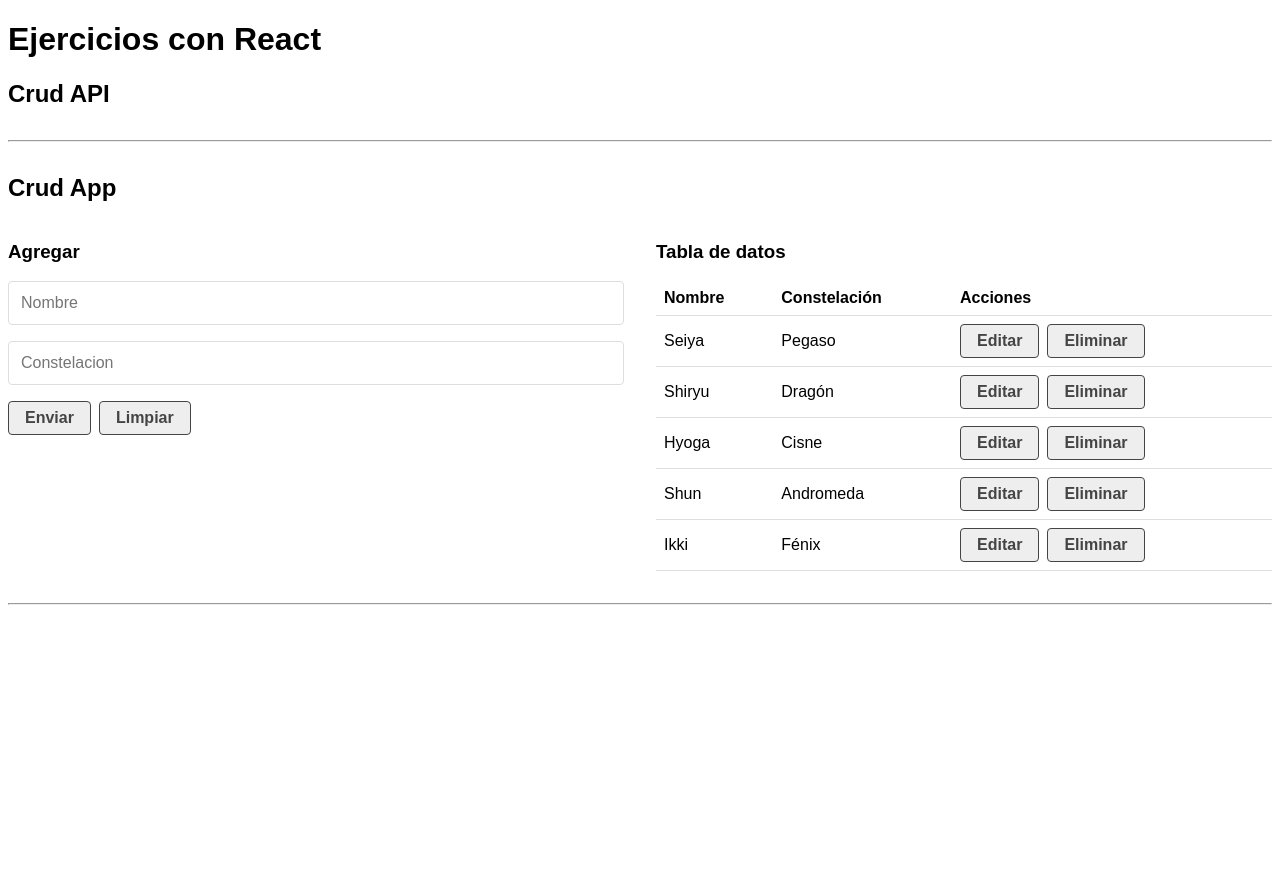
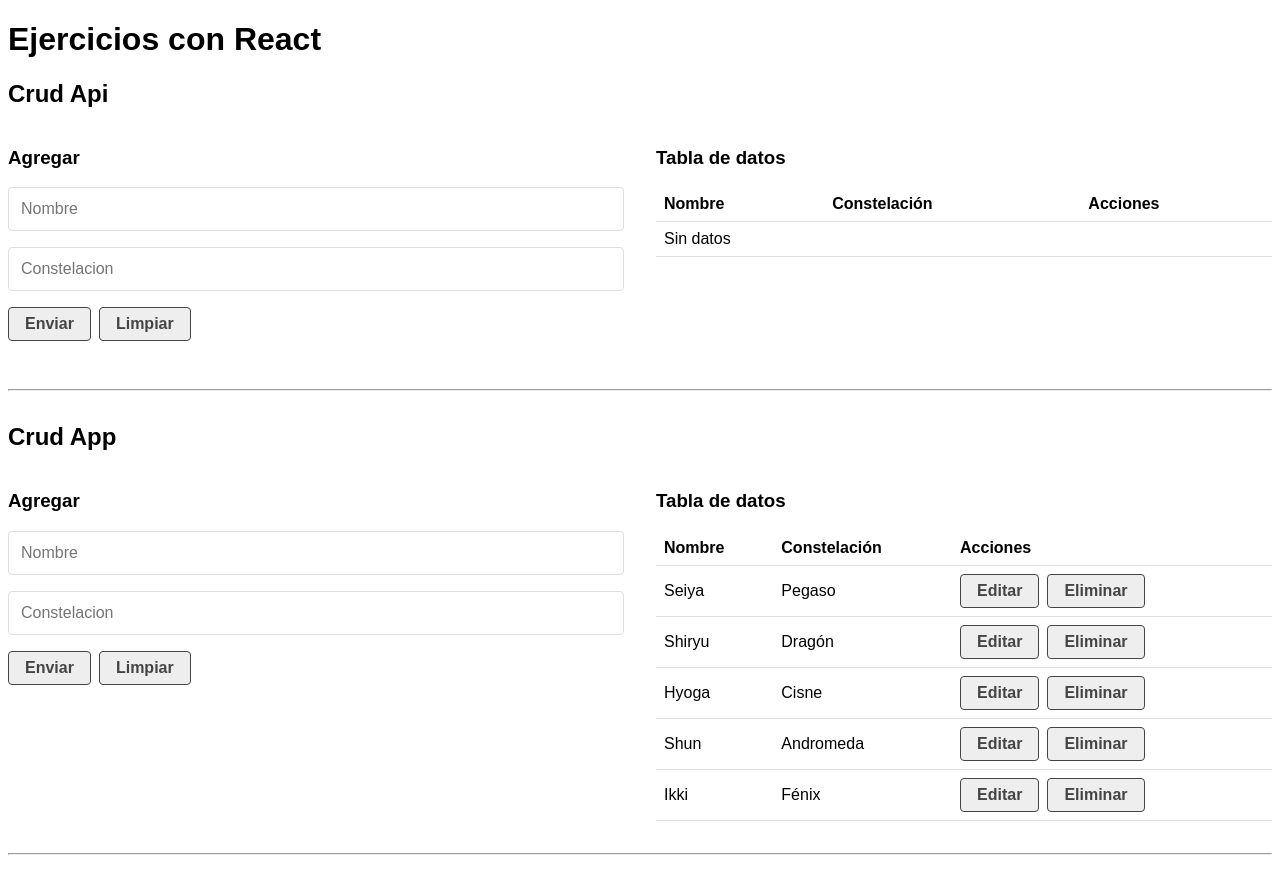
Before and after one commit to Nestor1393/curso-react-2024, a React (Create React App) app in the folder 02-crud/: page / in a window 1280 px wide. Before the commit the page ends 800 px from the top, so only its background shows below. Built offline with nearby package versions, Linux system fonts and the light colour scheme; data requests are answered from the project's data file.

Commit message:
helper y get

```diff
--- a/02-crud/src/components/CrudApi.jsx
+++ b/02-crud/src/components/CrudApi.jsx
@@ -1,11 +1,71 @@
-import React from 'react'
+import React, {useState, useEffect} from 'react'
+import CrudForm from './CrudForm';
+import CrudTable from './CrudTable';
+import { helpHttp } from '../helpers/helpHttp';
 
 const CrudApi = () => {
+
+const [db, setDb] = useState([]);
+const [dataToEdit, setDataToEdit] = useState(null);
+
+let api = helpHttp();
+let url = "http://localhost:5000/santos";
+
+useEffect(() => {
+  api.get(url).then(res=> {
+    console.log(res);
+  })
+}, [])
+
+
+const createData = (data) => {
+  data.id = Date.now();
+  setDb([...db, data ]);
+
+}
+
+const updateData = (data) => {
+    //let index = db.findIndex(knight => knight.id === data.id);
+    //let nuevosDatos = db.map((knight, i) => i === index? data: knight);
+    //setDb(nuevosDatos);
+
+    let newData = db.map((knight) => knight.id === data.id? data : knight);
+    setDb(newData);
+
+
+}
+
+const deleteData = (id) => {
+  let isDelete = window.confirm(`¿Estás seguro de elimnar el registro con el id '${id}'?`);
+
+  if(isDelete){
+
+    let newData = db.filter(knight => knight.id !== id);
+    setDb(newData);
+
+  }else{
+    return;
+  }
+
+}
+
   return (
     <div>
-      <h2>Crud API</h2>
+      <h2>Crud Api</h2>
+      <article className='grid-1-2'>
+        <CrudForm
+        createData={createData}
+        updateData={updateData}
+        dataToEdit={dataToEdit}
+        setDataToEdit={setDataToEdit}/>
+        <CrudTable
+        data={db}
+        deleteData={deleteData}
+        setDataToEdit={setDataToEdit}/>
+      </article>
     </div>
+
   )
 }
 
-export default CrudApi
+export default CrudApi;
--- /dev/null
+++ b/02-crud/src/helpers/helpHttp.jsx
@@ -0,0 +1,56 @@
+
+export const helpHttp = () => {
+
+    const customFetch = (endpoint, options) => {
+        const defaultHeader = {
+            accept: "application/json",
+        }
+
+        const controller = new AbortController();
+        options.signal = controller.signal;
+
+        options.method = options.method || "GET";
+        options.headers = options.headers? {...defaultHeader,...options.headers}: defaultHeader;
+
+        options.body =  JSON.stringify(options.body) || false;
+        if(!options.body) delete options.body;
+
+        console.log(options);
+        setTimeout(() => controller.abort(), 3000);
+
+        return fetch(endpoint, options)
+            .then(res =>
+                res.ok?
+                res.json():
+                Promise.reject({
+                  err: true,
+                  status: res.status || "00",
+                  statusText: res.statusText || "Ocurrió un error",
+                })
+            ).catch(err=>err);
+    }
+
+    const get = (url, options = {}) => customFetch(url,options);
+
+    const post = (url, options= {}) => {
+        options.method = "POST";
+        return customFetch(url,options);
+    }
+
+    const put = (url, options= {}) => {
+        options.method = "PUT";
+        return customFetch(url,options);
+    }
+
+    const del = (url, options= {}) => {
+        options.method = "DELETE";
+        return customFetch(url,options);
+    }
+
+    return {
+        get,
+        post,
+        put,
+        del
+    };
+}
```
